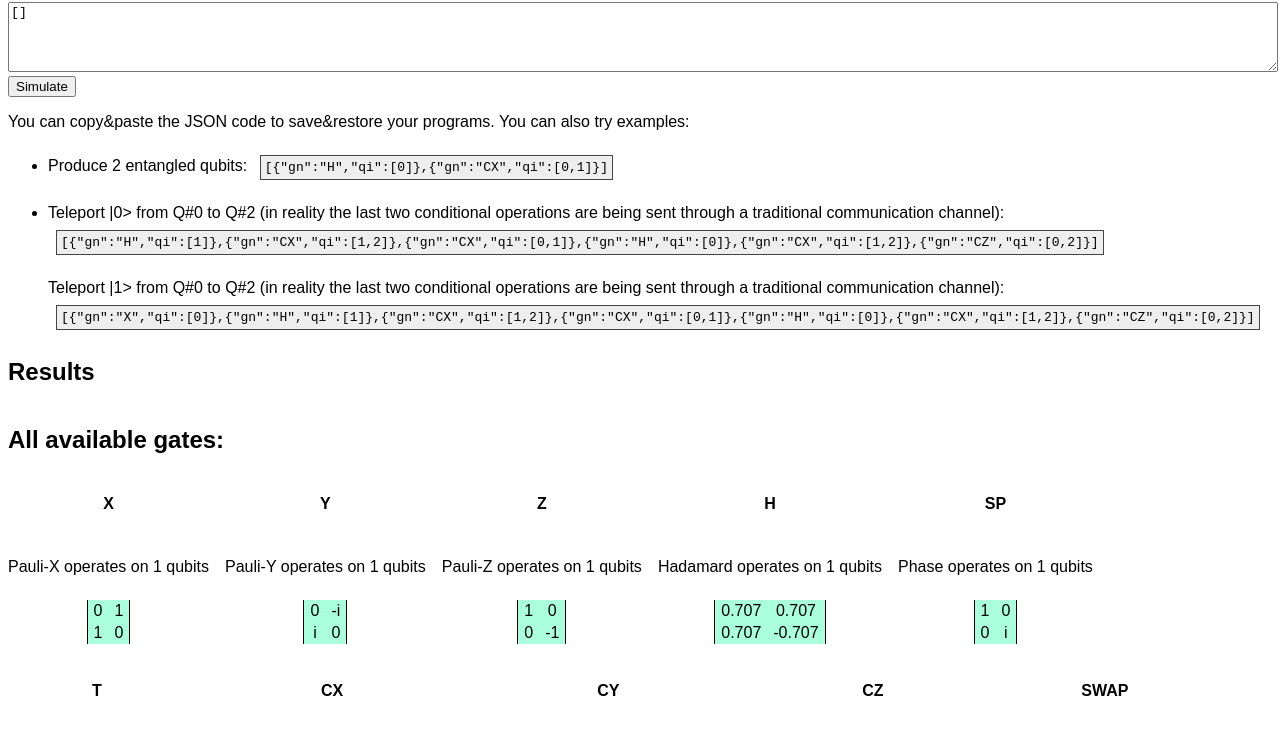
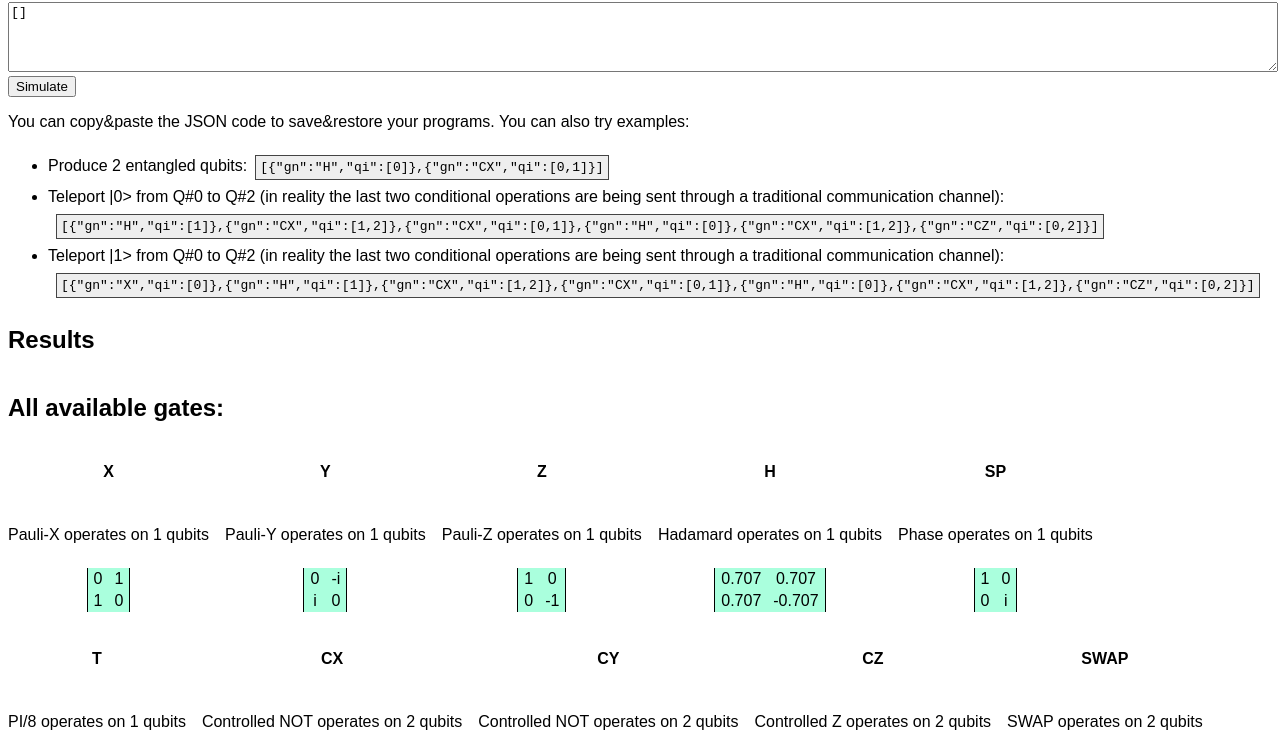
Before and after one commit to adrianscheit/web-quantum-computer-simulator, an Angular app: page / in a window 1280 px wide. Shown: the part 850-1595 px from the top of the page. Built offline with nearby package versions, Linux system fonts and the light colour scheme.

Commit message:
Refactor code samples implementation

```diff
--- a/package.json
+++ b/package.json
@@ -11,6 +11,7 @@
   },
   "license": "UNLICENSED",
   "dependencies": {
+    "@angular/cdk": "^15.2.9",
     "@angular/common": "^15.2.8",
     "@angular/compiler": "^15.2.8",
     "@angular/core": "^15.2.8",
--- a/src/app/app.component.html
+++ b/src/app/app.component.html
@@ -112,26 +112,14 @@
     <button type="button" (click)="simulate()">Simulate</button>
     <p>You can copy&paste the JSON code to save&restore your programs. You can also try examples:</p>
     <ul>
-        <li>
-            Produce 2 entangled qubits:
-            <span class="code">{{'[{"gn":"H","qi":[0]},{"gn":"CX","qi":[0,1]}]'}}</span>
-        </li>
-        <li>
-            <p>
-                Teleport |0> from Q#0 to Q#2 (in reality the last two conditional operations are being sent through a
-                traditional communication channel):
-                <span class="code">
-                    {{'[{"gn":"H","qi":[1]},{"gn":"CX","qi":[1,2]},{"gn":"CX","qi":[0,1]},{"gn":"H","qi":[0]},{"gn":"CX","qi":[1,2]},{"gn":"CZ","qi":[0,2]}]'}}
-                </span>
-            </p>
-            <p>
-                Teleport |1> from Q#0 to Q#2 (in reality the last two conditional operations are being sent through a
-                traditional communication channel):
-                <span class="code">
-                    {{'[{"gn":"X","qi":[0]},{"gn":"H","qi":[1]},{"gn":"CX","qi":[1,2]},{"gn":"CX","qi":[0,1]},{"gn":"H","qi":[0]},{"gn":"CX","qi":[1,2]},{"gn":"CZ","qi":[0,2]}]'}}
-                </span>
-            </p>
-        </li>
+        <li><app-sample-code [code]="[{gn:'H',qi:[0]},{gn:'CX',qi:[0,1]}]">Produce 2 entangled qubits:</app-sample-code></li>
+        <li><app-sample-code [code]="[{'gn':'H','qi':[1]},{'gn':'CX','qi':[1,2]},{'gn':'CX','qi':[0,1]},{'gn':'H','qi':[0]},{'gn':'CX','qi':[1,2]},{'gn':'CZ','qi':[0,2]}]">
+            Teleport |0> from Q#0 to Q#2 (in reality the last two conditional operations are being sent through a traditional communication channel):
+        </app-sample-code></li>
+        <li><app-sample-code [code]="[{'gn':'X','qi':[0]},{'gn':'H','qi':[1]},{'gn':'CX','qi':[1,2]},{'gn':'CX','qi':[0,1]},{'gn':'H','qi':[0]},{'gn':'CX','qi':[1,2]},{'gn':'CZ','qi':[0,2]}]">
+            Teleport |1> from Q#0 to Q#2 (in reality the last two conditional operations are being sent through a
+            traditional communication channel):
+        </app-sample-code></li>
     </ul>
 </section>
 
--- a/src/app/app.module.ts
+++ b/src/app/app.module.ts
@@ -9,6 +9,7 @@ import { DefaultGateComponent } from './gate-select/default-gate/default-gate.co
 import { HttpClientModule } from '@angular/common/http';
 import { LinkComponent } from './link/link.component';
 import { GateSelectComponent } from './gate-select/gate-select.component';
+import { SampleCodeComponent } from './sample-code/sample-code.component';
 
 @NgModule({
   declarations: [
@@ -18,7 +19,8 @@ import { GateSelectComponent } from './gate-select/gate-select.component';
     OperationComponent,
     DefaultGateComponent,
     LinkComponent,
-    GateSelectComponent
+    GateSelectComponent,
+    SampleCodeComponent
   ],
   imports: [
     BrowserModule,
--- /dev/null
+++ b/src/app/sample-code/sample-code.component.css
@@ -0,0 +1,12 @@
+pre {
+    word-break: break-all;
+    word-wrap: break-word;
+    border: 1px solid #444;
+    background-color: #eee;
+    padding: 4px;
+    box-sizing: border-box;
+    display: inline-block;
+    font-family: monospace;
+    margin: 8px;
+    cursor: pointer;
+}
--- /dev/null
+++ b/src/app/sample-code/sample-code.component.html
@@ -0,0 +1,2 @@
+<ng-content></ng-content>
+<pre title="Click to copy to clipboard" (click)="copyToClipboard()">{{stringifiedCode}}</pre>
--- /dev/null
+++ b/src/app/sample-code/sample-code.component.ts
@@ -0,0 +1,24 @@
+import { Component, Input } from '@angular/core';
+import { Operation } from '../domain';
+import { Clipboard } from '@angular/cdk/clipboard';
+
+@Component({
+    selector: 'app-sample-code',
+    templateUrl: './sample-code.component.html',
+    styleUrls: ['./sample-code.component.css']
+})
+export class SampleCodeComponent {
+    @Input() set code(code: Operation[]) {
+        this.stringifiedCode = JSON.stringify(code);
+    }
+
+    stringifiedCode: string = '';
+
+    constructor(private clipboard: Clipboard) {
+
+    }
+
+    copyToClipboard(): void {
+        this.clipboard.copy(this.stringifiedCode);
+    }
+}
--- a/src/styles.css
+++ b/src/styles.css
@@ -18,15 +18,3 @@ table {
 th, td {
     border: 1px solid #777;
 }
-
-.code {
-    word-break: break-all;
-    word-wrap: break-word;
-    border: 1px solid #444;
-    background-color: #eee;
-    padding: 4px;
-    box-sizing: border-box;
-    display: inline-block;
-    font-family: monospace;
-    margin: 8px;
-}
```
Also changed, not shown: 2 other files (tests, documents, lock files or other folders).
